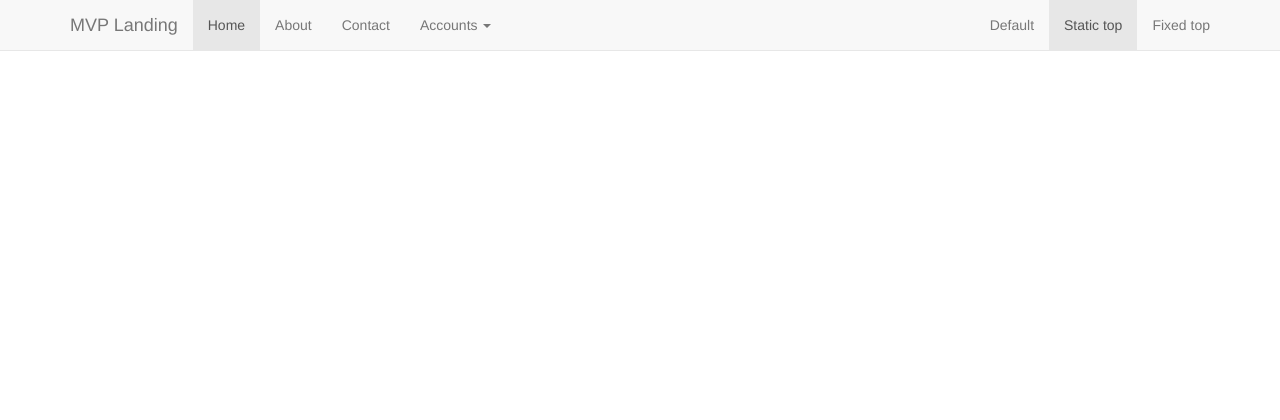
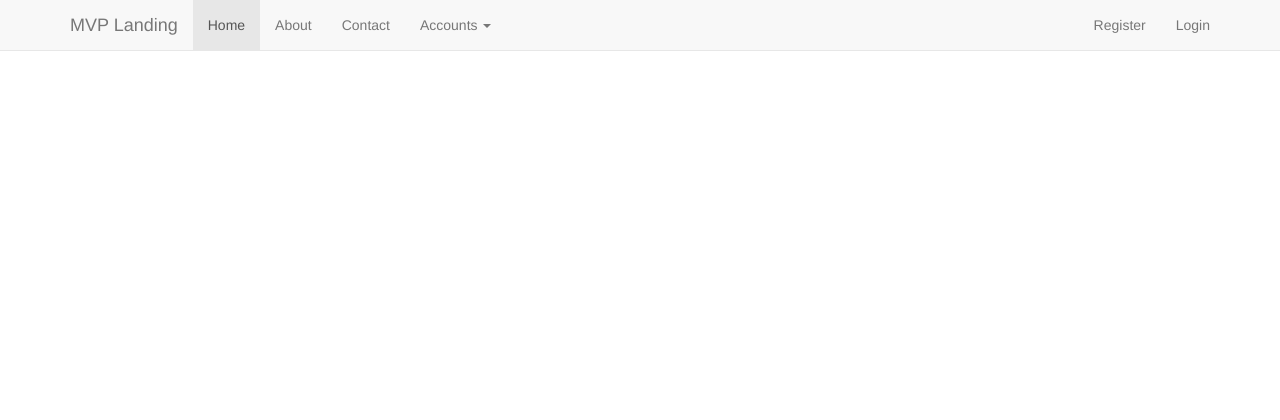
Before and after one commit to navicester/trydjango18course, a Django app: template templates/registration/registration_base.html in a window 1280 px wide. Shown: the top 420 px of the page. Run offline with Django 3.2, Linux system fonts and the light colour scheme; the template is opened without the code that fills it, so the values that code supplies are empty; some libraries are stand-ins or nearby versions.

Commit message:
auth links in navbar

```diff
--- a/templates/navbar.html
+++ b/templates/navbar.html
@@ -32,9 +32,12 @@
             </li>
           </ul>
           <ul class="nav navbar-nav navbar-right">
-            <li><a href="../navbar/">Default</a></li>
-            <li class="active"><a href="./">Static top <span class="sr-only">(current)</span></a></li>
-            <li><a href="../navbar-fixed-top/">Fixed top</a></li>
+            {% if request.user.is_authenticated %}
+            <li><a href="{% url 'auth_logout' %}">Logout</a></li>
+            {% else %}
+            <li><a href="{% url 'registration_register' %}">Register</a></li>
+            <li><a href="{% url 'auth_login' %}">Login</a></li>
+            {% endif %}
           </ul>
         </div><!--/.nav-collapse -->
       </div>
```
